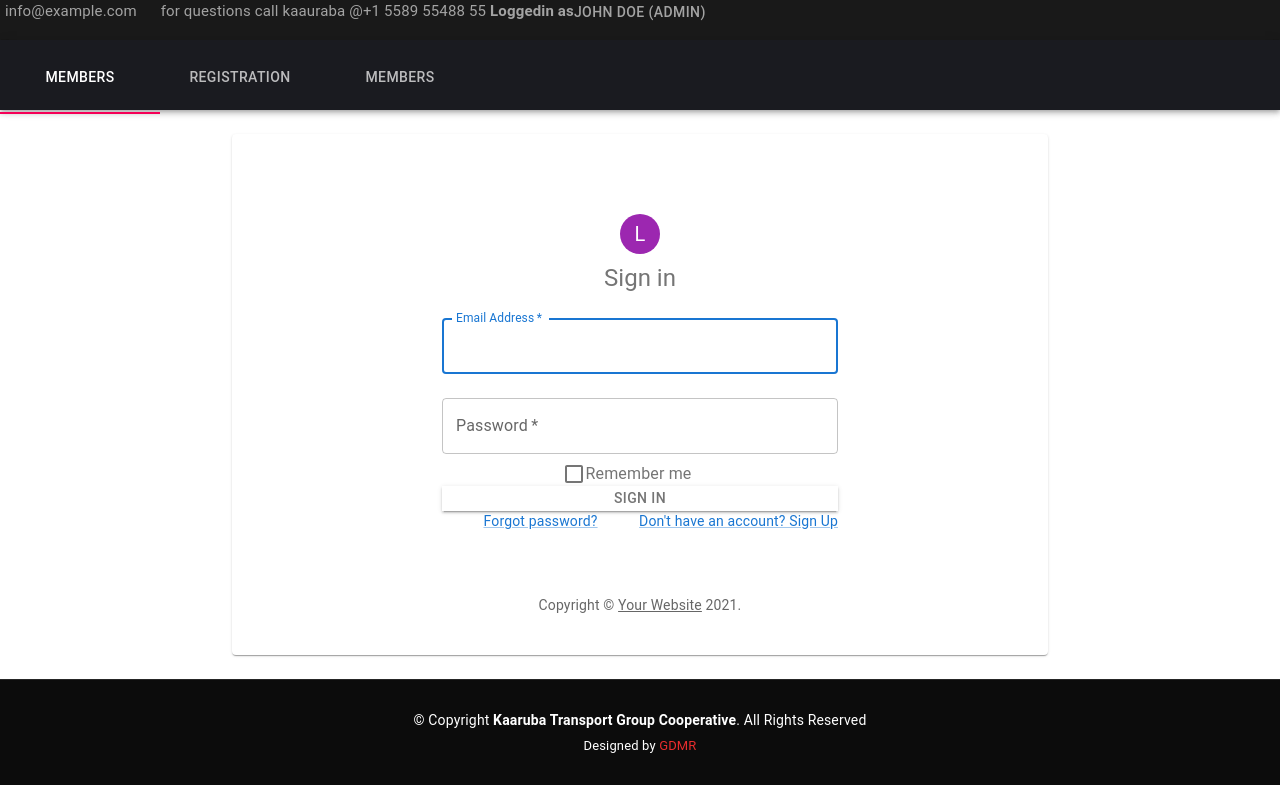
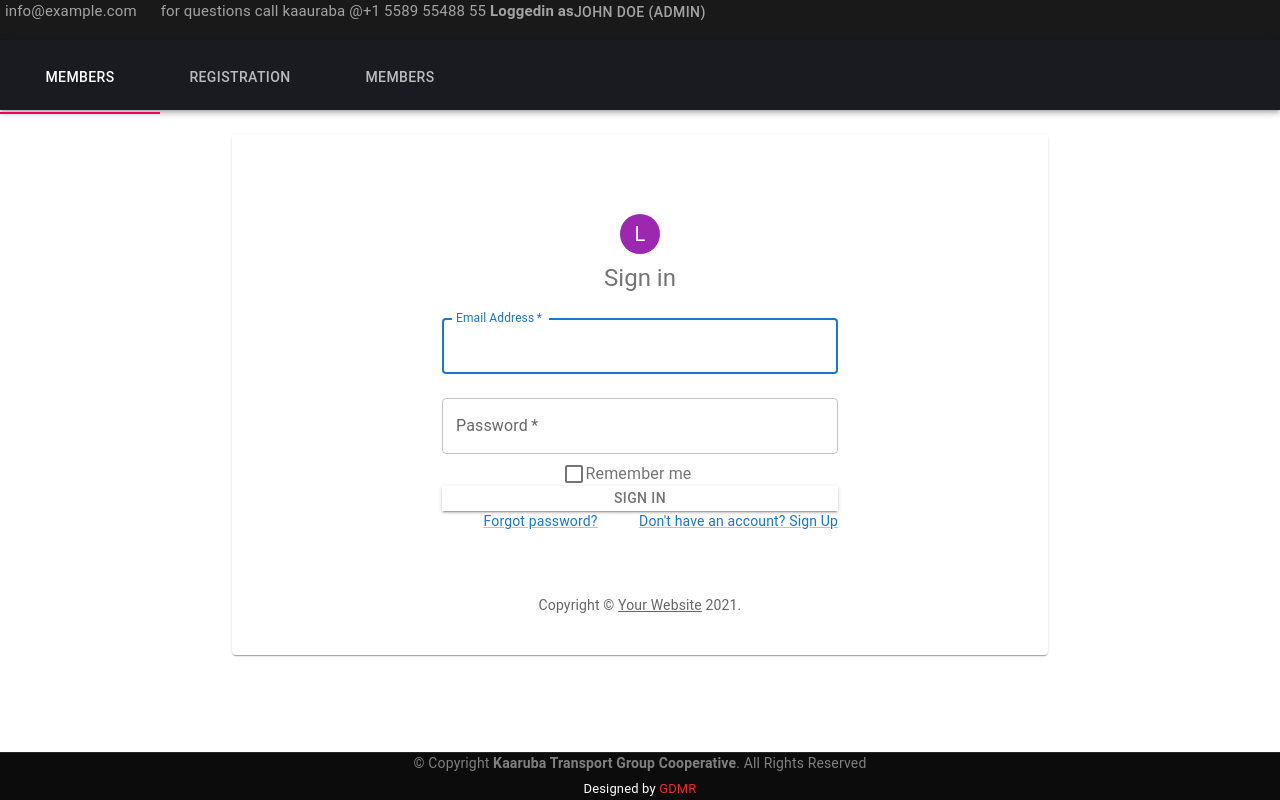
Before and after one commit to glenndoo/kaaruba-front, a React (Create React App) app: page / in a window 1280 px wide. Built offline with nearby package versions, Linux system fonts and the light colour scheme.

Commit message:
footer stuff

```diff
--- a/src/App.css
+++ b/src/App.css
@@ -1146,9 +1146,11 @@ section {
 --------------------------------------------------------------*/
 #footer {
   background: #0c0c0c;
-  padding: 0 0 30px 0;
+  padding: 0 0 0 0;
   color: #fff;
   font-size: 14px;
+  width: 100%;
+  height: 3rem;
 }
 #footer .footer-top {
   padding: 60px 0 30px 0;
@@ -1263,7 +1265,7 @@ section {
 #footer .copyright {
   border-top: 1px solid #262626;
   text-align: center;
-  padding-top: 30px;
+  padding-top: 0px;
 }
 #footer .credits {
   padding-top: 5px;
@@ -1278,4 +1280,5 @@ section {
   #footer .footer-top .footer-info {
     margin: -20px 0 30px 0;
   }
+
 }
--- a/src/App.tsx
+++ b/src/App.tsx
@@ -1,6 +1,5 @@
 import React, { useEffect, useState } from "react";
 import logo from "./logo.svg";
-import "./App.css";
 import axiosConnection from "./functions/axiosConnection";
 import { AxiosResponse } from "axios";
 import FetchMembers from "./admin/FetchMembers";
@@ -9,17 +8,14 @@ import Login from "./LoginRegistration/Login";
 import Registration from "./LoginRegistration/Registration";
 import TemplateFooter from "./components/TemplateFooter";
 import TemplateHeader from "./components/TemplateHeader";
-
 import { styled } from "@material-ui/core/styles";
 import Paper from "@material-ui/core/Paper";
 import Grid from "@material-ui/core/Grid";
 import Container from "@mui/material/Container";
-
 import Tabs from "@material-ui/core/Tabs";
 import Tab from "@material-ui/core/Tab";
 import Box from "@material-ui/core/Box";
 import AppBar from "@material-ui/core/AppBar";
-
 import TextField from "@mui/material/TextField";
 import Button from '@mui/material/Button';
 import Menu from '@mui/material/Menu';
--- a/src/admin/AddMember.tsx
+++ b/src/admin/AddMember.tsx
@@ -1,4 +1,5 @@
 import * as React from 'react';
+import "../App.css";
 import Box from '@mui/material/Box';
 import Button from '@mui/material/Button';
 import Typography from '@mui/material/Typography';
@@ -47,7 +48,7 @@ export default function AddMember() {
   const handleClose = () => setOpen(false);
 
   return (
-    <div>
+    <div className="Main">
       <Button variant="contained" onClick={handleOpen}>+Member</Button>
       <Modal  className="modal-size" open={open} onClose={handleClose} aria-labelledby="modal-modal-title"aria-describedby="modal-modal-description">
         <Box sx={style} >
--- a/src/admin/FetchMembers.tsx
+++ b/src/admin/FetchMembers.tsx
@@ -1,4 +1,6 @@
+import React, { useEffect, useState } from "react";
 import { styled } from "@mui/material/styles";
+import "../App.css";
 import Table from "@mui/material/Table";
 import TableBody from "@mui/material/TableBody";
 import TableCell, { tableCellClasses } from "@mui/material/TableCell";
@@ -6,14 +8,12 @@ import TableContainer from "@mui/material/TableContainer";
 import TableHead from "@mui/material/TableHead";
 import TableRow from "@mui/material/TableRow";
 import Paper from "@mui/material/Paper";
-import React, { useEffect, useState } from "react";
 import axiosConnection from "../functions/axiosConnection";
 import { Button, Checkbox, Input, MenuItem } from "@material-ui/core";
 import TextField from "@mui/material/TextField";
 import Box from "@mui/material/Box";
 import Collapse from "@mui/material/Collapse";
 import IconButton from "@mui/material/IconButton";
-
 import Typography from "@mui/material/Typography";
 
 const StyledTableCell = styled(TableCell)(({ theme }) => ({
--- a/src/components/TemplateFooter.tsx
+++ b/src/components/TemplateFooter.tsx
@@ -1,4 +1,5 @@
 import * as React from 'react';
+import "../App.css";
 import BottomNavigation from '@mui/material/BottomNavigation';
 import BottomNavigationAction from '@mui/material/BottomNavigationAction';
 
@@ -12,7 +13,7 @@ export default function TemplateFooter() {
   };
 
   return (
-    <footer id="footer" className="fixed-bottom">
+    <footer id="footer" className="fixed-bottom" style={{color: "gray", position: "fixed", bottom: 0}}>
       <div className="container">
         <div className="copyright">
           &copy; Copyright <strong><span>Kaaruba Transport Group Cooperative</span></strong>. All Rights Reserved
--- a/src/components/TemplateHeader.tsx
+++ b/src/components/TemplateHeader.tsx
@@ -1,4 +1,5 @@
 import * as React from 'react';
+import "../App.css";
 import BottomNavigation from '@mui/material/BottomNavigation';
 import BottomNavigationAction from '@mui/material/BottomNavigationAction';
 import Button from '@mui/material/Button';
```
